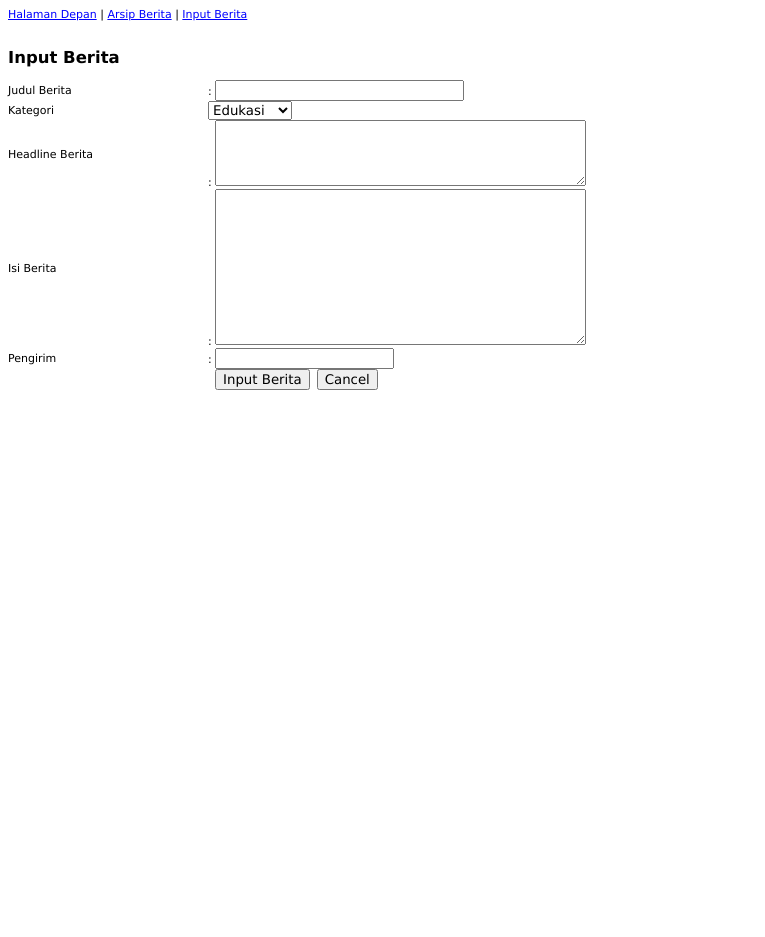
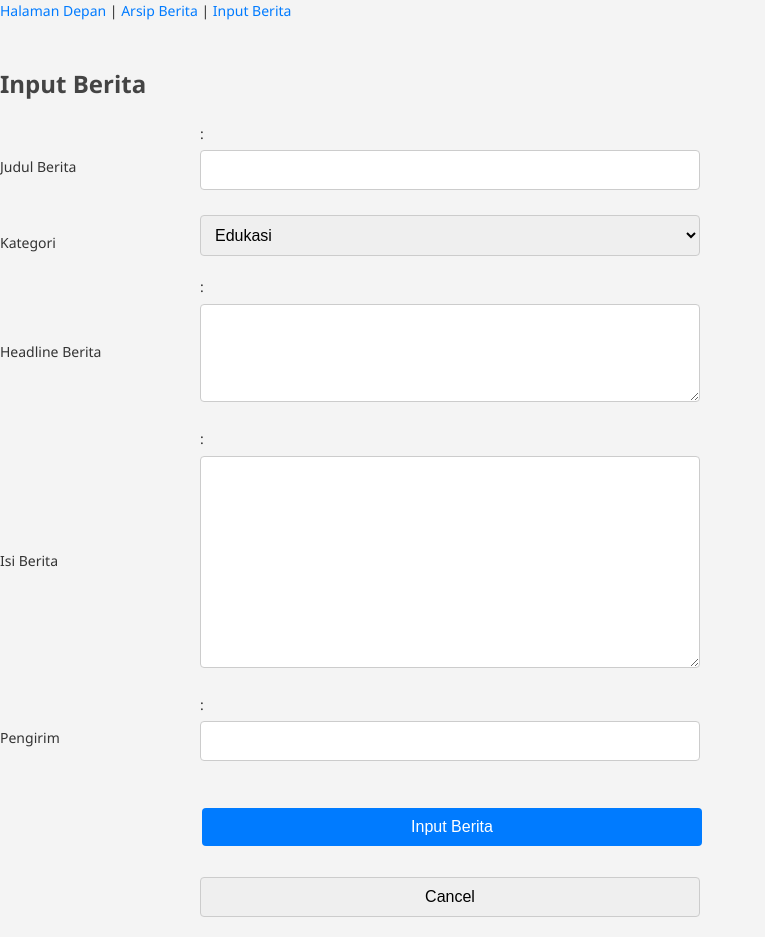
Before and after one commit to Ferdiii06/portalberita, a PHP site: page /input_berita.php in a window 1280 px wide. Shown: the whole page, without its empty margins (0-765 px from the left). Before the commit the page ends 390 px from the top, so only its background shows below. Run offline with PHP 8.4, Linux system fonts and the light colour scheme; data comes from the database, SQL or seed files in the repository.

Commit message:
Update style.css

```diff
--- a/style.css
+++ b/style.css
@@ -1,16 +1,122 @@
+/* Mengatur gaya dasar untuk seluruh halaman */
 body {
-    font-family: Verdana, Geneva, Tahoma, sans-serif;
-    font-size: 11px;
+    font-family: 'Segoe UI', Tahoma, Geneva, Verdana, sans-serif;
+    font-size: 14px;
+    background-color: #f4f4f4;
+    color: #333;
+    line-height: 1.6;
+    margin: 0;
+    padding: 0;
 }
+
+/* Mengatur gaya tautan */
 a {
-    color: #0000ff;
-    text-decoration: underline;
-}
-a:hover {
-    color: #ffffff;
-    background-color: #8AC452;
+    color: #007BFF;
     text-decoration: none;
 }
-input, textarea, select, option {
-    font-family: Verdana, Geneva, Tahoma, sans-serif;
+
+a:hover {
+    color: #0056b3;
+    background-color: #d3d3d3;
+    text-decoration: none;
 }
+
+/* Mengatur gaya header */
+h2 {
+    color: #444;
+    font-size: 24px;
+    margin-bottom: 20px;
+}
+
+/* Mengatur gaya navbar */
+nav {
+    background-color: #007BFF;
+    padding: 10px 20px;
+}
+
+nav a {
+    color: #fff;
+    margin-right: 15px;
+    font-weight: bold;
+    transition: color 0.3s ease;
+}
+
+nav a:hover {
+    color: #FFD700;
+}
+
+/* Mengatur gaya konten berita */
+.container {
+    width: 80%;
+    margin: 0 auto;
+    padding: 20px;
+    background-color: #fff;
+    box-shadow: 0px 0px 10px rgba(0, 0, 0, 0.1);
+    margin-top: 20px;
+}
+
+.container h2 {
+    border-bottom: 2px solid #007BFF;
+    padding-bottom: 10px;
+}
+
+.news-item {
+    margin-bottom: 20px;
+    border-bottom: 1px solid #ddd;
+    padding-bottom: 15px;
+}
+
+.news-item h4 {
+    color: #007BFF;
+    margin: 0;
+    font-size: 20px;
+}
+
+.news-item small {
+    color: #888;
+}
+
+.news-item p {
+    margin: 10px 0;
+}
+
+/* Mengatur gaya form input */
+input, textarea, select {
+    width: 100%;
+    padding: 10px;
+    margin: 5px 0 20px 0;
+    border: 1px solid #ccc;
+    border-radius: 4px;
+    box-sizing: border-box;
+    font-size: 16px;
+}
+
+input[type="submit"], input[type="button"] {
+    background-color: #007BFF;
+    color: white;
+    border: none;
+    padding: 10px 20px;
+    text-align: center;
+    text-decoration: none;
+    display: inline-block;
+    font-size: 16px;
+    margin: 4px 2px;
+    cursor: pointer;
+    border-radius: 4px;
+    transition: background-color 0.3s ease;
+}
+
+input[type="submit"]:hover, input[type="button"]:hover {
+    background-color: #0056b3;
+}
+
+/* Footer */
+footer {
+    background-color: #007BFF;
+    color: white;
+    text-align: center;
+    padding: 10px 0;
+    position: fixed;
+    bottom: 0;
+    width: 100%;
+}
```
